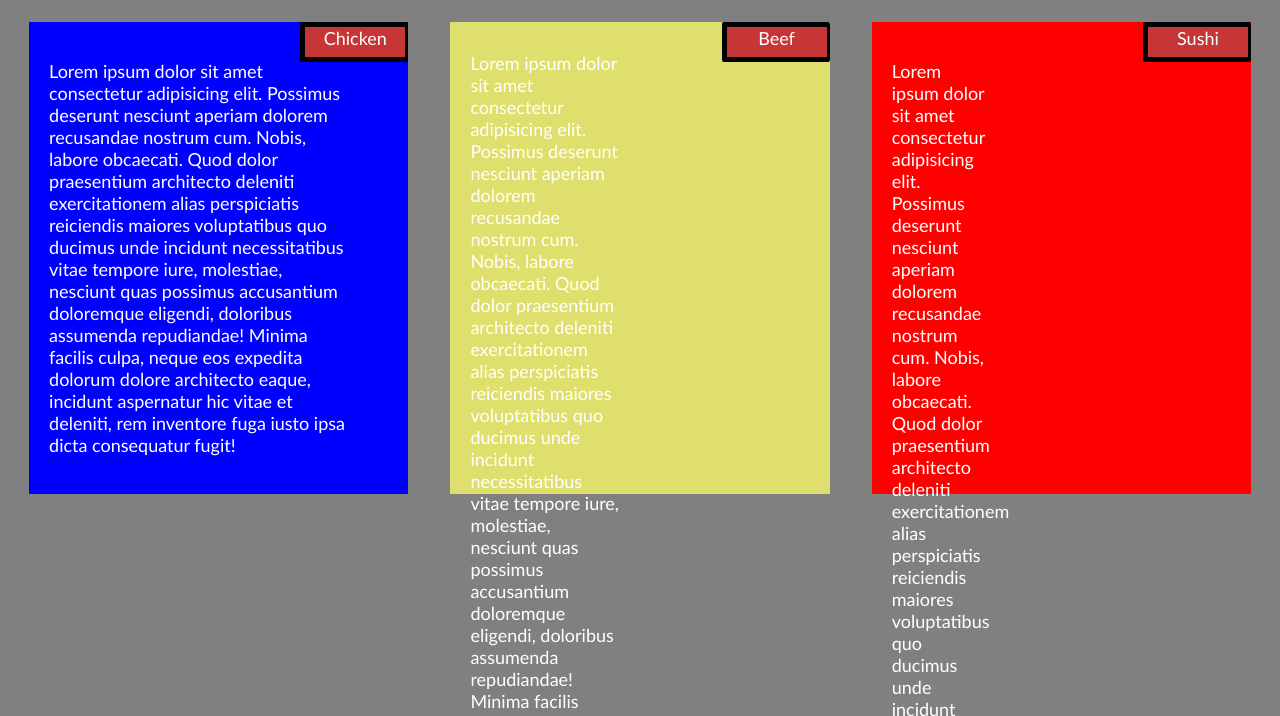
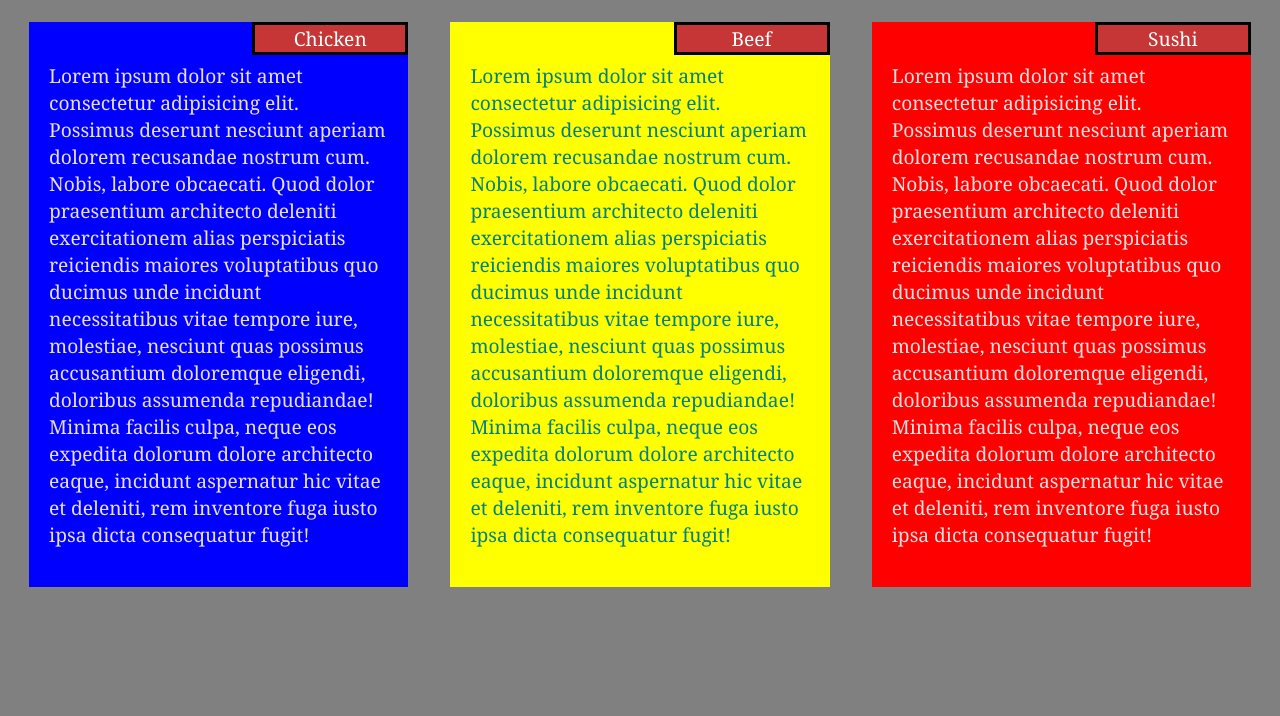
Before and after one commit to joelcburton/coursera-test, a plain HTML site: page mod2_solution/index.html in a window 1280 px wide. Shown: the part 67-783 px from the top of the page. Drawn offline with Linux system fonts and the light colour scheme.

Commit message:
updated CSS.

```diff
--- a/mod2_solution/css/mod2-solution.css
+++ b/mod2_solution/css/mod2-solution.css
@@ -68,115 +68,3 @@ span{
      width: 100%;
    }
 }
-/********WE ARE STYLING THE DIV ***********/
-
-.media-container{
-  display:grid;
-  grid-template-columns:1fr 1fr 1fr;
-  grid-gap: 20px;
-}
-
-#p1 {
-  text-align: left;
-  vertical-align: top;
-}
-#p2 {
-  text-align: left;
-  vertical-align: top;
-  margin-top: 10px;
-}
-
-#p3 {
-
-  text-align: left;
-  vertical-align: top;
-}
-.media{
-  text-align: center;
-  color: rgb(255, 255, 255);
-  font-size: large;
-
-  box-sizing: border-box;
-  font-weight: 100;
-  font-family: "Trebuchet MS", "Lucida Sans Unicode", "Lucida Grande",
-    "Lucida Sans", Arial, sans-serif;
-  transition: all 0.4s ease-in-out;
-  min-height: 250px;
-}
-.blue{
-  background-color: blue;
-  ma
-}
-.yellow{
-  background-color: rgb(223, 223, 109);
-}
-.red{
-  background-color: red;
-}
-span{
-  float: right;
-
-  border-top: 5px solid black;
-  border-left: 5px solid black;
-  border-bottom: 5px solid black;
-  border-radius: 2px;
-  width: 100px;
-  height: 30px;
-}
-h4{
-
-}
-
-@media screen and (max-width: 991px){
-  .media-container{
-    display: grid;
-    grid-gap: 20px;
-    grid-template-columns: 1fr 1fr;
-  }
-   #p3{
-     text-align: center;
-     vertical-align: top;
-   }
-   .media #p3{
-     max-width: 100%;
-   }
-
-}
-
-
-/********** Large devices only **********/
-
-@media (min-width: 1200px) {
-  #p1 {
-    width: 80%;
-  }
-  #p2 {
-    width: 150px;
-    height: 150px;
-  }
-  #p3 {
-    width: 100px;
-    height: 100px;
-  }
-}
-*/
-
-/********** Medium devices only **********/
-/*
-@media (min-width: 992px) and (max-width: 1199px) {
-  #p1 {
-    width: 50%;
-  }
-  #p2 {
-    width: 100px;
-    height: 100px;
-  }
-
-  #p3 {
-    width: 100px;
-    height: 100px;
-  }
-  body {
-    background-color: white;
-  }
-}
```
